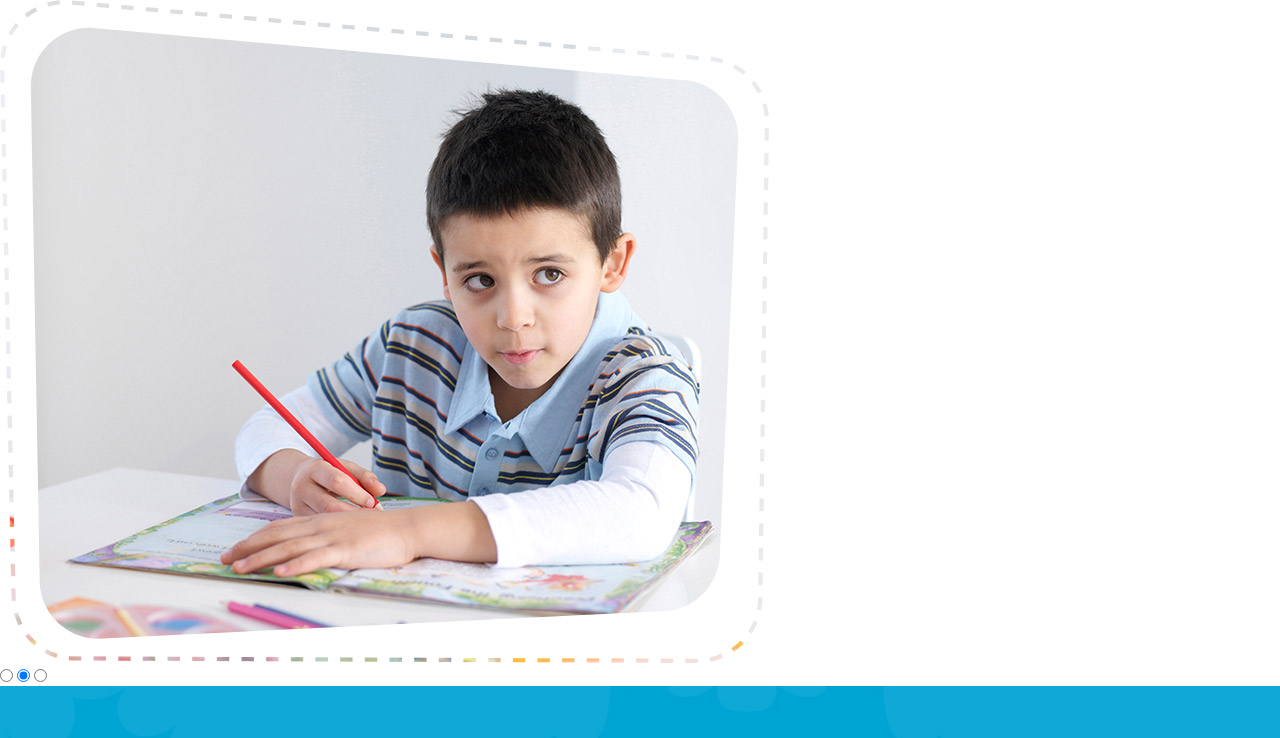
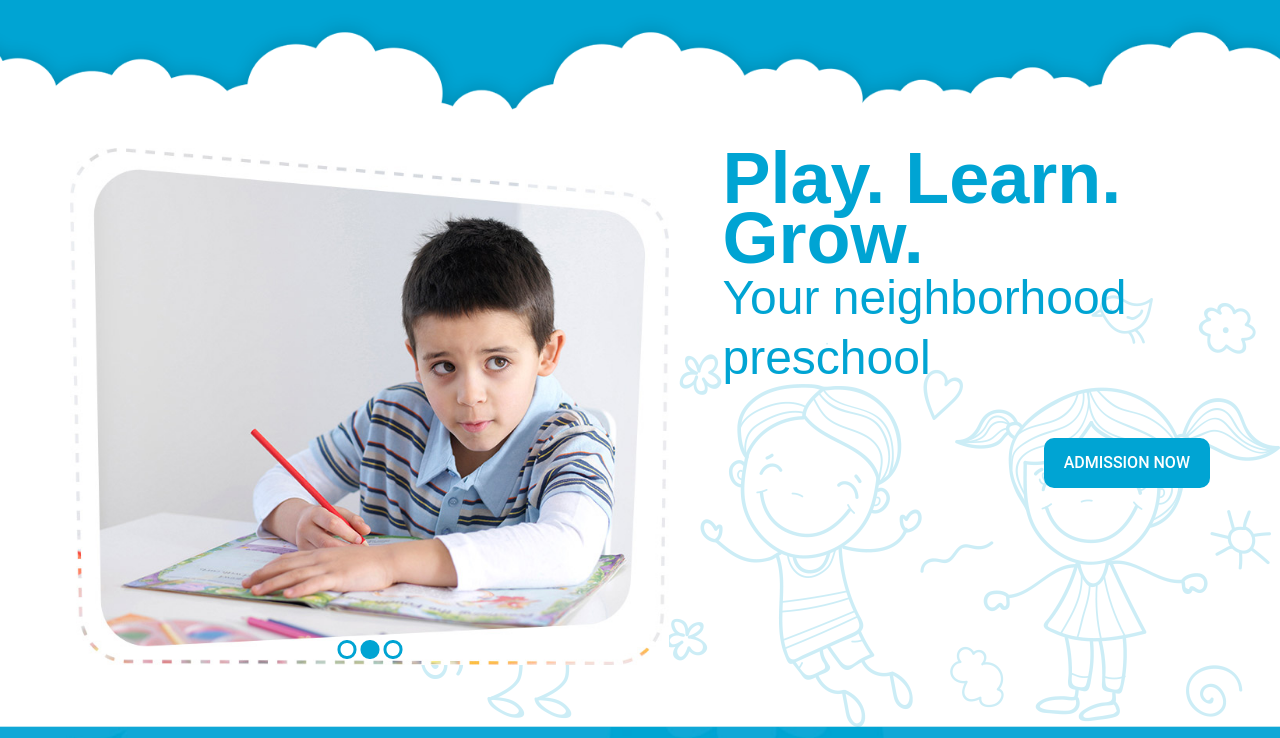
Before and after one commit to Web-proger/kidzmaster, a website: page src/index.html in a window 1280 px wide. Shown: the part 144-882 px from the top of the page. Drawn offline with Linux system fonts and the light colour scheme; files whose address does not match are found by name.

Commit message:
В черновую доделал. Доделаны блоки, ховеры и анимация у кнопок, меню и соц.сетей

```diff
--- a/src/index.html
+++ b/src/index.html
@@ -79,14 +79,26 @@
   </header>
   <main>
     <section class="slider">
-      <div class="slider_slide">
-        <img src="img/slide2.jpg" alt="" width="769" height="663">
+      <div class="slider__wrapper">
+        <div class="slider_slide">
+          <div class="slider__img-block">
+            <img class="slider__img" src="img/slide2.jpg" alt="" width="769" height="663">
+            <form class="slider__form" action="">
+              <input class="slider__switch" id="slider__slide1" type="radio" name="slider-switch">
+              <label class="slider__label" for="slider__slide1"></label>
+              <input class="slider__switch" id="slider__slide2" type="radio" name="slider-switch" checked>
+              <label class="slider__label" for="slider__slide2"></label>
+              <input class="slider__switch" id="slider__slide3" type="radio" name="slider-switch">
+              <label class="slider__label" for="slider__slide3"></label>
+            </form>
+          </div>
+          <div class="slider__info">
+            <div class="slider__caption">Play. Learn. Grow.</div>
+            <div class="slider__text">Your neighborhood preschool</div>
+            <button class="btn btn--invert slider__btn">Admission now</button>
+          </div>
+        </div>
       </div>
-      <form action="">
-        <input class="slider__switch" type="radio" name="slider-switch">
-        <input class="slider__switch" type="radio" name="slider-switch" checked>
-        <input class="slider__switch" type="radio" name="slider-switch">
-      </form>
     </section>
     <section class="welcome">
       <div class="welcome__wrapper">
@@ -258,12 +270,12 @@
           <div class="reviews-slider__text">Lorem ipsum dolor sit amet, consectetur adipisicing elit. Aliquid, blanditiis deleniti expedita illum impedit ipsa ipsam ipsum iure maxime modi nam nulla praesentium provident quod ratione similique, veniam?</div>
         </div>
         <form class="reviews-slider__form" action="">
-          <input class="reviews-slider__input" id="slide1" type="radio" name="reviews-switch">
-          <label class="reviews-slider__label" for="slide1"></label>
-          <input class="reviews-slider__input" id="slide2" type="radio" name="reviews-switch" checked>
-          <label class="reviews-slider__label" for="slide2"></label>
-          <input class="reviews-slider__input" id="slide3" type="radio" name="reviews-switch">
-          <label class="reviews-slider__label" for="slide3"></label>
+          <input class="reviews-slider__input" id="reviews-slide1" type="radio" name="reviews-switch">
+          <label class="reviews-slider__label" for="reviews-slide1"></label>
+          <input class="reviews-slider__input" id="reviews-slide2" type="radio" name="reviews-switch" checked>
+          <label class="reviews-slider__label" for="reviews-slide2"></label>
+          <input class="reviews-slider__input" id="reviews-slide3" type="radio" name="reviews-switch">
+          <label class="reviews-slider__label" for="reviews-slide3"></label>
         </form>
       </div>
     </section>
@@ -304,7 +316,7 @@
       <div class="other__wrapper">
         <div class="other__items">
           <div class="other__item other__item--ico-house">
-            <a class="other__caption" href="#">Kidz master address</a>
+            <a class="other__caption">Kidz master address</a>
             <p class="other__description ">73724 route, 4a <br> south richmond hill, NY 11419</p>
           </div>
           <div class="other__item other__item--ico-notice">
@@ -312,7 +324,7 @@
             <p class="other__description">Lorem ipsum dolor sit amet, consectetur adipisicing elit.</p>
           </div>
           <div class="other__item other__item--ico-clock">
-            <a class="other__caption" href="#">Office hour</a>
+            <a class="other__caption">Office hour</a>
             <p class="other__description">Monday-Friday <br> 9:00am-5:00pm</p>
           </div>
           <div class="other__item other__item--ico-book">
--- a/src/precss/main.scss
+++ b/src/precss/main.scss
@@ -25,9 +25,18 @@ img {
   border-radius: 10px;
   text-transform: uppercase;
   text-decoration: none;
+  cursor: pointer;
+  transition: 0.3s;
+  &:hover {
+    transform: scale(1.05);
+    box-shadow: 4px 5px 14px rgba(255, 255, 255, 0.5);
+  }
   &--invert {
     color: $second-color;
     background-color: $main-color;
+    &:hover {
+      box-shadow: 4px 5px 14px rgba(0, 164, 200, 0.7);
+    }
   }
   &--no-brad {
     border-radius: 0;
@@ -98,6 +107,12 @@ img {
   display: flex;
   justify-content: space-between;
   flex-basis: 234px;
+  li {
+    transition: 0.2s;
+  }
+  li:hover {
+    transform: scale(1.15);
+  }
   @media screen and (max-width: 920px) {
     flex-basis: 35px;
     justify-content: space-around;
@@ -120,6 +135,12 @@ img {
     margin-top: 30px;
   }
 }
+.menu__item {
+  transition: 0.2s;
+  &:hover {
+    transform: scale(1.15);
+  }
+}
 .menu__item-link {
   color: $second-color;
   text-decoration: none;
@@ -137,7 +158,102 @@ img {
 }
 
 //slider - Слайдер
-
+.slider {
+  padding-top: 148px;
+  padding-bottom: 57px;
+  background-color: $main-color;
+  background-image: url("../img/slider_layer.png"),
+              url("../img/cloud.png");
+  background-repeat: no-repeat no-repeat;
+  background-position: bottom right, bottom -14px center;
+  background-size: auto, cover;
+}
+.slider__wrapper {
+  @include wrapper();
+}
+.slider_slide {
+  display: flex;
+  justify-content: flex-end;
+  @media #{$m-xs} {
+    flex-direction: column;
+    align-items: center;
+  }
+}
+.slider__form {
+  position: absolute;
+  bottom: 6px;
+  left: 50%;
+  transform: translateX(-50%);
+}
+.slider__img-block {
+  position: relative;
+  align-self: flex-start;
+  @media #{$m-md} {
+    max-width: 500px;
+  }
+  @media #{$m-sm} {
+    max-width: 320px;
+  }
+  @media #{$m-xs} {
+    margin-bottom: 20px;
+    align-self: auto;
+  }
+}
+.slider__img {
+//  max-width: 550px;
+}
+.slider__caption {
+  @include fonts($dosis, 72, 60, 700);
+  color: $main-color;
+  @media #{$m-md} {
+    font-size: 50px;
+  }
+  @media #{$m-sm} {
+    font-size: 35px;
+    line-height: 48px;
+  }
+}
+.slider__text {
+  @include fonts($dosis, 48, 60, 500);
+  color: $main-color;
+  margin-bottom: 50px;
+  @media #{$m-md} {
+    font-size: 30px;
+    line-height: 38px;
+  }
+  @media #{$m-sm} {
+    font-size: 24px;
+    line-height: 30px;
+    margin-bottom: 20px;
+  }
+}
+.slider__label {
+  display: inline-block;
+  width: 13px;
+  height: 13px;
+  border: 3px solid $main-color;
+  border-radius: 9px;
+  &:hover {
+    cursor: pointer;
+  }
+}
+.slider__info {
+  max-width: 555px;
+  display: flex;
+  flex-direction: column;
+  align-items: flex-end;
+  margin-left: 53px;
+  @media #{$m-xs} {
+    margin-left: 0;
+    align-items: center;
+  }
+}
+.slider__switch {
+  display: none;
+  &:checked + label {
+    background-color: $main-color;
+  }
+}
 
 
 //welcome - блок привествия
@@ -594,6 +710,9 @@ img {
 }
 .footer__input-subscribe {
   border: 1px solid $main-color;
+  @media #{$m_xs} {
+    margin-bottom: 10px;
+  }
 }
 
 
@@ -643,6 +762,9 @@ img {
   @include fonts($rob, 16, 26, 500);
   color: $main-color;
   text-transform: uppercase;
+}
+.footer__form-subscribe {
+  text-align: center;
 }
 .footer__subtitle {
   margin: 0;
@@ -794,5 +916,9 @@ img {
     line-height: 32px;
     color: $main-color;
     text-transform: uppercase;
+    transition-duration: 0.3s;
+    &:hover {
+      color: red;
+    }
   }
 }
```
Also changed, not shown: src/css/styles.css.
